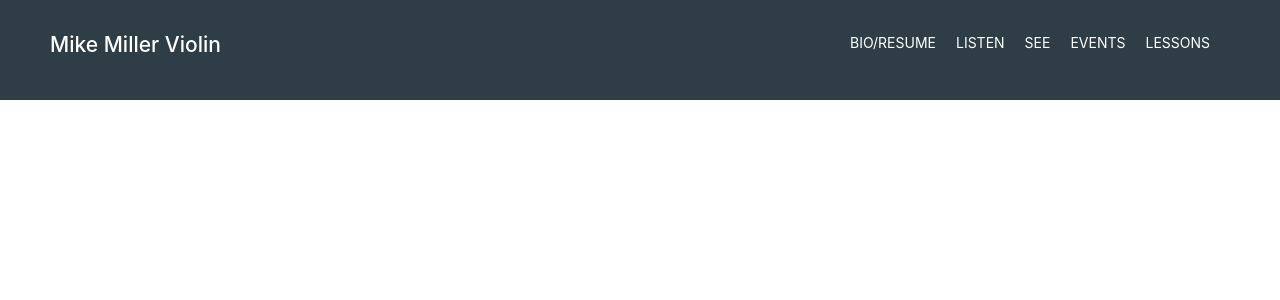
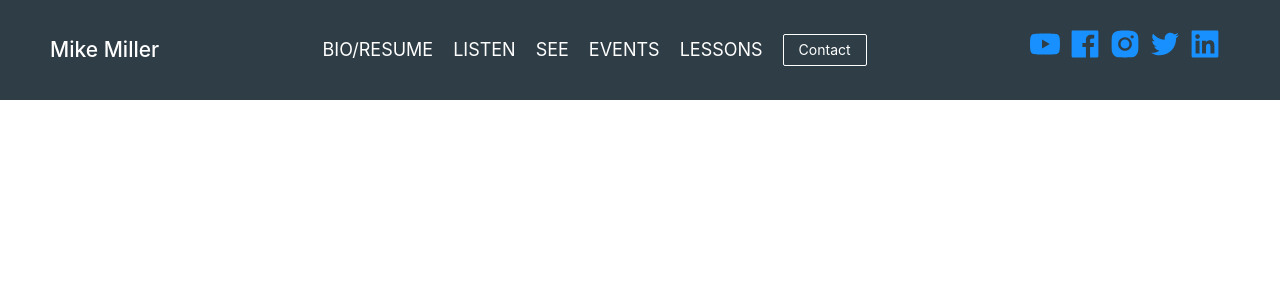
Before and after one commit to mimi5930/mike-miller-violin-v2, a React (Create React App) app: page / in a window 1280 px wide. Shown: the top 300 px of the page. Built offline with nearby package versions, Linux system fonts and the light colour scheme.

Commit message:
navigation component edits

```diff
--- a/src/components/Navbar/index.js
+++ b/src/components/Navbar/index.js
@@ -1,48 +1,113 @@
-import React from 'react';
-import { Layout } from 'antd';
+import React, { useState } from 'react';
+import { Button, Layout } from 'antd';
+import {
+  YoutubeFilled,
+  FacebookFilled,
+  LinkedinFilled,
+  TwitterOutlined,
+  InstagramFilled
+} from '@ant-design/icons';
+
+import './navbar.css';
 
 const { Header } = Layout;
 
-function Navbar(params) {
+const styles = {
+  header: {
+    display: 'flex',
+    justifyContent: 'space-between',
+    backgroundColor: '#2f3e46',
+    alignItems: 'center',
+    height: '100px'
+  },
+  logo: {
+    color: 'white',
+    marginTop: 'auto',
+    marginBottom: 'auto'
+  },
+  nav: {
+    display: 'flex',
+    flexDirection: 'row',
+    backgroundColor: '#2f3e46',
+    color: 'white',
+    alignItems: 'center',
+    fontSize: '18px'
+  },
+  icon: { fontSize: '30px', marginRight: '10px' }
+};
+
+function Navbar() {
   const navItems = [
     { label: 'BIO/RESUME', key: 'bio' },
     { label: 'LISTEN', key: 'lis' },
-    { label: 'SEE', key: 'bio' },
+    { label: 'SEE', key: 'see' },
     { label: 'EVENTS', key: 'evt' },
     { label: 'LESSONS', key: 'les' }
   ];
 
+  const linkItems = [
+    {
+      name: 'YouTube',
+      href: 'https://www.youtube.com/channel/UCYT-un1xuD4-k0bAVKCbPMg',
+      icon: <YoutubeFilled style={styles.icon} />
+    },
+    {
+      name: 'Facebook',
+      href: 'https://www.facebook.com/mikemillerviolin',
+      icon: <FacebookFilled style={styles.icon} />
+    },
+
+    {
+      name: 'Instagram',
+      href: 'https://www.instagram.com/mikemillerviolin/',
+      icon: <InstagramFilled style={styles.icon} />
+    },
+    {
+      name: 'Twitter',
+      href: 'https://twitter.com/MichaelJohnMil8',
+      icon: <TwitterOutlined style={styles.icon} />
+    },
+    {
+      name: 'LinkedIn',
+      href: 'https://www.linkedin.com/in/michael-miller-4b72331a2/',
+      icon: <LinkedinFilled style={styles.icon} />
+    }
+  ];
+
+  const [currentPage, setCurrentPage] = useState('');
+
   return (
-    <Header
-      style={{
-        display: 'flex',
-        justifyContent: 'space-between',
-        backgroundColor: '#2f3e46',
-        alignItems: 'center',
-        height: '100px'
-      }}
-    >
-      <h1 style={{ color: 'white' }}>Mike Miller Violin</h1>
-      <nav
-        style={{
-          display: 'flex',
-          flexDirection: 'row',
-          backgroundColor: '#2f3e46',
-          color: 'white',
-          alignItems: 'center'
-        }}
-      >
+    <Header style={styles.header}>
+      <h1 style={styles.logo}>Mike Miller</h1>
+      <nav style={styles.nav}>
         {navItems.map(item => {
           return (
             <p
+              className="nav-item"
               key={item.key}
-              style={{ marginRight: '20px'}}
+              id={item.key}
+              style={{
+                marginRight: '20px',
+                marginTop: 'auto',
+                marginBottom: 'auto'
+              }}
+              onClick={e => setCurrentPage(e.target.id)}
             >
               {item.label}
             </p>
           );
         })}
+        <Button ghost>Contact</Button>
       </nav>
+      <div style={{ display: 'flex', flexDirection: 'row' }}>
+        {linkItems.map(link => {
+          return (
+            <a href={link.href} target="_blank" rel="noopener noreferrer">
+              {link.icon}
+            </a>
+          );
+        })}
+      </div>
     </Header>
   );
 }
--- /dev/null
+++ b/src/components/Navbar/navbar.css
@@ -0,0 +1,5 @@
+.nav-item:hover {
+  opacity: 70%;
+  cursor: pointer;
+  transition: all 0.3s;
+}
```
Also changed, not shown: 1 other file (tests, documents, lock files or other folders).
